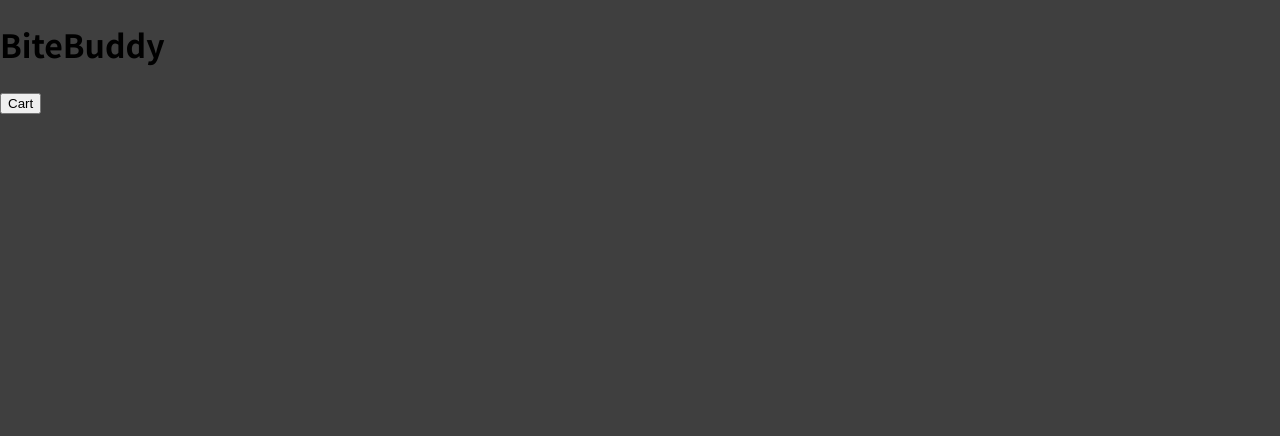
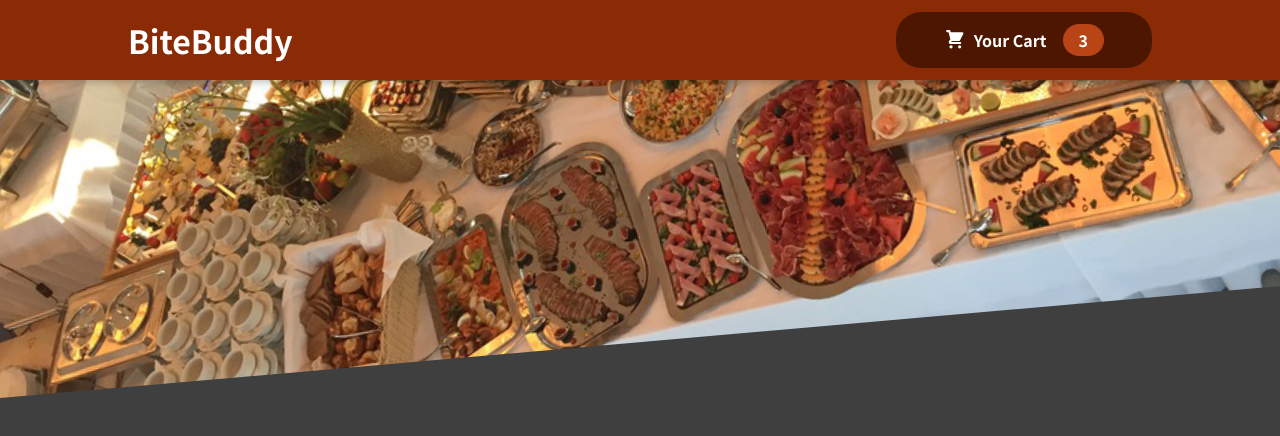
Before and after one commit to Filippos-Serris/bite-buddy, a React (Create React App) app: page / in a window 1280 px wide. Shown: the top 436 px of the page. Built offline with nearby package versions, Linux system fonts and the light colour scheme.

Commit message:
Header set-up
setting up the header component and a strartong point for the car button

```diff
--- a/src/App.js
+++ b/src/App.js
@@ -1,7 +1,12 @@
+import React, { Fragment } from "react";
 import Header from "./components/Layout/Header";
 
 function App() {
-  return <Header></Header>;
+  return (
+    <Fragment>
+      <Header></Header>
+    </Fragment>
+  );
 }
 
 export default App;
--- /dev/null
+++ b/src/components/Cart/CartIcon.js
@@ -0,0 +1,13 @@
+const CartIcon = () => {
+  return (
+    <svg
+      xmlns='http://www.w3.org/2000/svg'
+      viewBox='0 0 20 20'
+      fill='currentColor'
+    >
+      <path d='M3 1a1 1 0 000 2h1.22l.305 1.222a.997.997 0 00.01.042l1.358 5.43-.893.892C3.74 11.846 4.632 14 6.414 14H15a1 1 0 000-2H6.414l1-1H14a1 1 0 00.894-.553l3-6A1 1 0 0017 3H6.28l-.31-1.243A1 1 0 005 1H3zM16 16.5a1.5 1.5 0 11-3 0 1.5 1.5 0 013 0zM6.5 18a1.5 1.5 0 100-3 1.5 1.5 0 000 3z' />
+    </svg>
+  );
+};
+
+export default CartIcon;
--- a/src/components/Layout/Header.js
+++ b/src/components/Layout/Header.js
@@ -1,15 +1,19 @@
 import React from "react";
 
 import classes from "./Header.module.css";
+import mealsImage from "../../assets/meals.jpg";
+import HeaderCartButton from "./HeaderCartButton";
 
 const Header = (props) => {
   return (
     <React.Fragment>
-      <header>
+      <header className={classes.header}>
         <h1>BiteBuddy</h1>
-        <button>Cart</button>
+        <HeaderCartButton />
       </header>
-      <imj></imj>
+      <div className={classes["main-image"]}>
+        <img src={mealsImage} alt="table with food" />
+      </div>
     </React.Fragment>
   );
 };
--- /dev/null
+++ b/src/components/Layout/HeaderCartButton.js
@@ -0,0 +1,16 @@
+import classes from "./HeaderCartButton.module.css";
+import CartIcon from "../Cart/CartIcon";
+
+const HeaderCartButton = (props) => {
+  return (
+    <button className={classes.button}>
+      <span className={classes.icon}>
+        <CartIcon />
+      </span>
+      <span>Your Cart</span>
+      <span className={classes.badge}>3</span>
+    </button>
+  );
+};
+
+export default HeaderCartButton;
--- /dev/null
+++ b/src/components/Layout/HeaderCartButton.module.css
@@ -0,0 +1,59 @@
+.button {
+  cursor: pointer;
+  font: inherit;
+  border: none;
+  background-color: #4d1601;
+  color: white;
+  padding: 0.75rem 3rem;
+  display: flex;
+  justify-content: space-around;
+  align-items: center;
+  border-radius: 25px;
+  font-weight: bold;
+}
+
+.button:hover,
+.button:active {
+  background-color: #2c0d00;
+}
+
+.icon {
+  width: 1.35rem;
+  height: 1.35rem;
+  margin-right: 0.5rem;
+}
+
+.badge {
+  background-color: #b94517;
+  padding: 0.25rem 1rem;
+  border-radius: 25px;
+  margin-left: 1rem;
+  font-weight: bold;
+}
+
+.button:hover .badge,
+.button:active .badge {
+  background-color: #92320c;
+}
+
+.bump {
+  animation: bump 300ms ease-out;
+}
+
+@keyframes bump {
+  0% {
+    transform: scale(1);
+  }
+  10% {
+    transform: scale(0.9);
+  }
+  30% {
+    transform: scale(1.1);
+  }
+  50% {
+    transform: scale(1.15);
+  }
+  100% {
+    transform: scale(1);
+  }
+}
```
